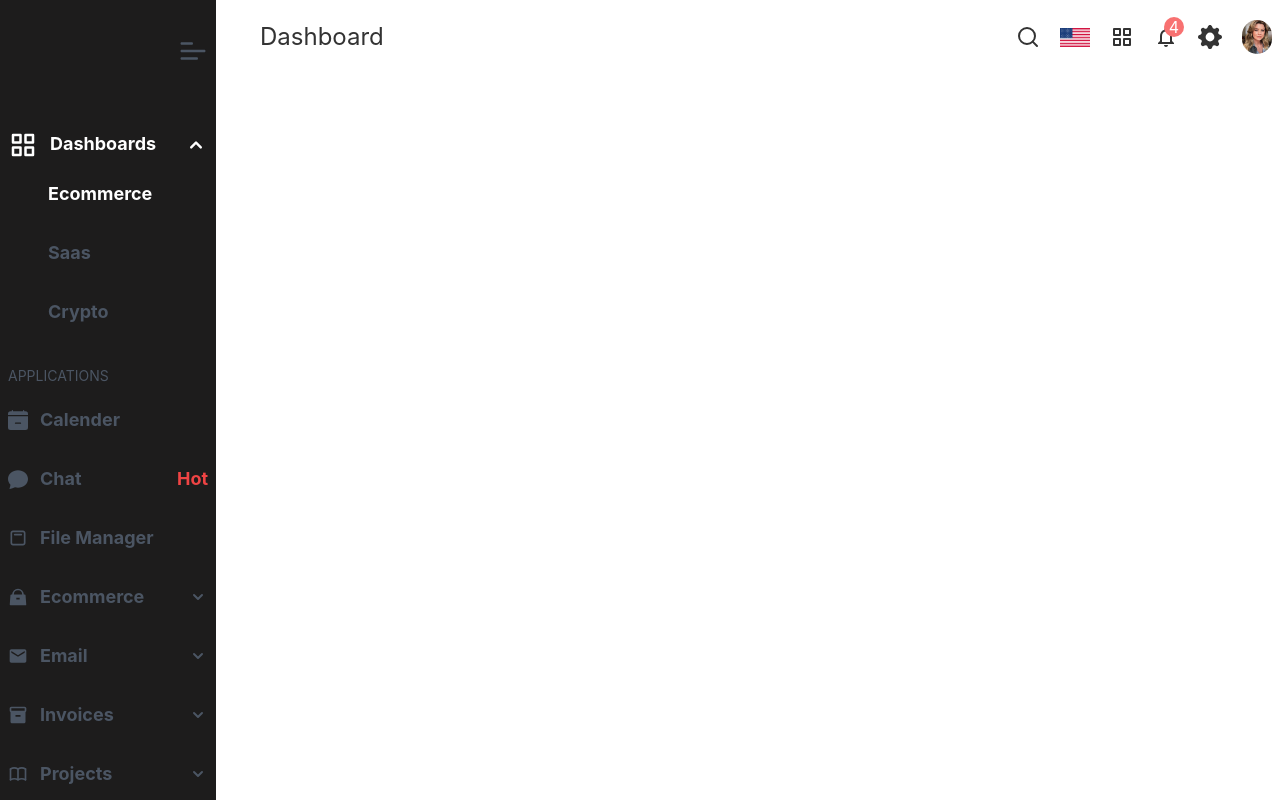
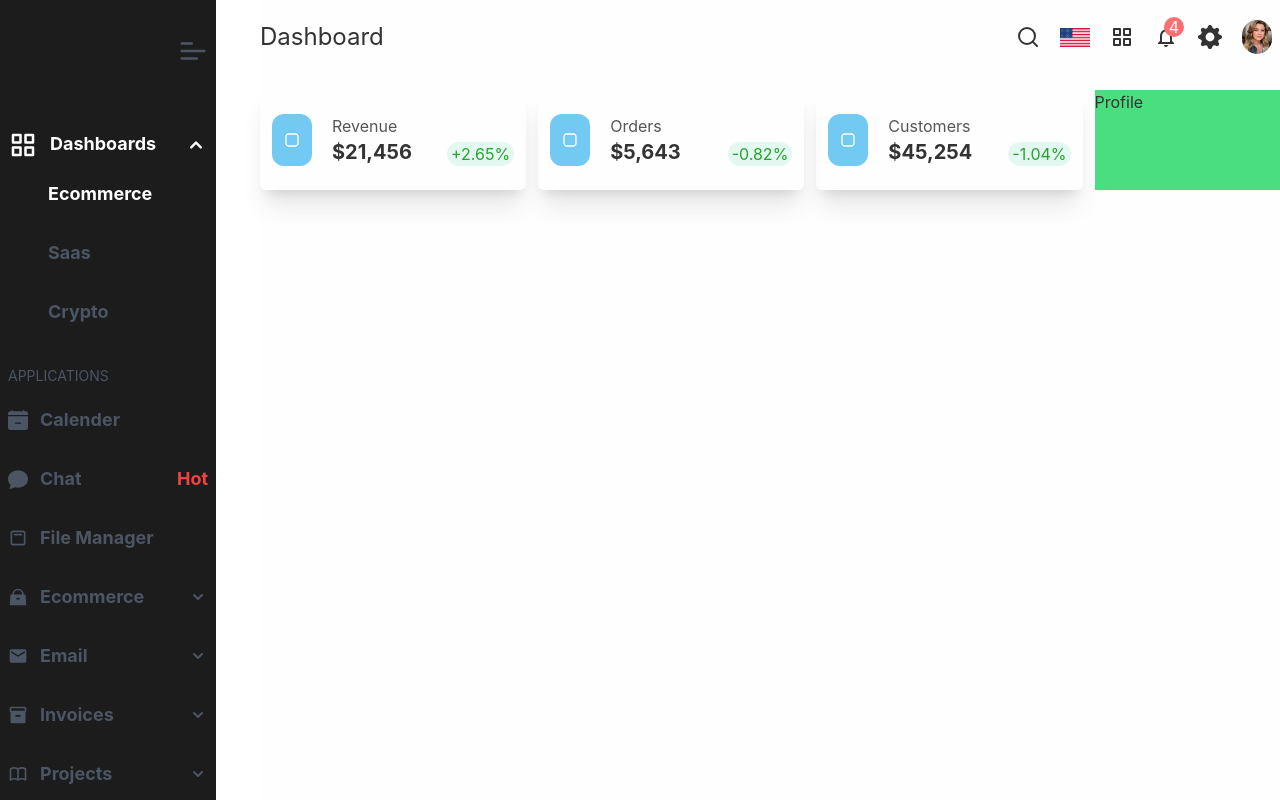
Before and after one commit to MdIbrahimKholil7/dasboard-task, a React (Create React App) app: page / in a window 1280 px wide. Built offline with nearby package versions, Linux system fonts and the light colour scheme.

Commit message:
card add .

```diff
--- a/src/components/Pages/DashboardBody.js
+++ b/src/components/Pages/DashboardBody.js
@@ -1,13 +1,59 @@
 import React from 'react';
 import DashboardHeader from '../DashboardHeader/DashboardHeader';
-
+import { BiSquareRounded } from 'react-icons/bi';
 const DashboardBody = () => {
     return (
-        <div className='w-full'>
+        <div className='w-full bg-[#fffefe] min-h-screen'>
             <div className='w-full'>
-                <DashboardHeader/>
-                <div>
-
+                <DashboardHeader />
+                <div className='mt-9 flex gap-3 justify-between'>
+                    <div className='grid grid-cols-3 gap-3 w-full'>
+                        <div className='flex justify-between shadow-xl px-3 py-6 rounded-md'>
+                            <div className='flex gap-5'>
+                                <p
+                                className='bg-[#72c9f1]  px-3 flex justify-center items-center rounded-xl text-white'
+                                > <BiSquareRounded /></p>
+                                <div>
+                                    <h1 className='text-[#555557]'>Revenue</h1>
+                                    <p className='text-xl font-bold'>$21,456</p>
+                                </div>
+                            </div>
+                            <div className='flex justify-center items-end '>
+                                <p className='bg-[#6dddbb2f] px-1 rounded-full text-[#23a129fa]'>+2.65%</p>
+                            </div>
+                        </div>
+                        <div className='flex justify-between shadow-xl px-3 py-6 rounded-md'>
+                            <div className='flex gap-5'>
+                                <p
+                                className='bg-[#72c9f1]  px-3 flex justify-center items-center rounded-xl text-white'
+                                > <BiSquareRounded /></p>
+                                <div>
+                                    <h1 className='text-[#555557]'>Orders</h1>
+                                    <p className='text-xl font-bold'>$5,643</p>
+                                </div>
+                            </div>
+                            <div className='flex justify-center items-end '>
+                                <p className='bg-[#6dddbb2f] px-1 rounded-full text-[#23a129fa]'>-0.82%</p>
+                            </div>
+                        </div>
+                        <div className='flex justify-between shadow-xl px-3 py-6 rounded-md'>
+                            <div className='flex gap-5'>
+                                <p
+                                className='bg-[#72c9f1]  px-3 flex justify-center items-center rounded-xl text-white'
+                                > <BiSquareRounded /></p>
+                                <div>
+                                    <h1 className='text-[#555557]'>Customers</h1>
+                                    <p className='text-xl font-bold'>$45,254</p>
+                                </div>
+                            </div>
+                            <div className='flex justify-center items-end '>
+                                <p className='bg-[#6dddbb2f] px-1 rounded-full text-[#23a129fa]'>-1.04%</p>
+                            </div>
+                        </div>
+                    </div>
+                    <div className='w-[230px] bg-green-400'>
+                        <h1>Profile</h1>
+                    </div>
                 </div>
             </div>
         </div>
```
